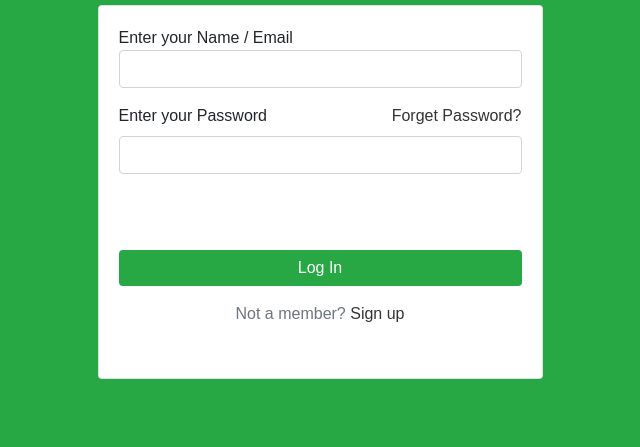
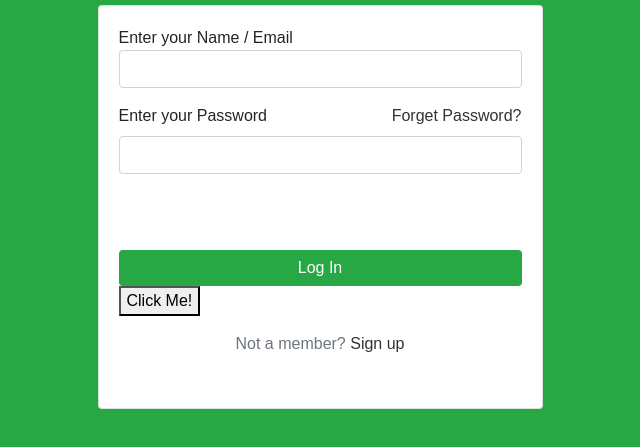
Before and after one commit to Poonkunran/horoscope, a plain HTML site: page index.html in a window 1280 px wide. Shown: the part 131-578 px from the top of the page, without its empty margins (320-960 px from the left). Drawn offline with nearby package versions, Linux system fonts and the light colour scheme.

Commit message:
Update index.html

```diff
--- a/index.html
+++ b/index.html
@@ -70,6 +70,9 @@ a:hover {
 </a>
 
                   </div>
+          <a href="login.html" target="_blank">
+    <button>Click Me!</button>
+</a>
 
                </form>
              <p class="small-xl pt-3 text-center">
```
